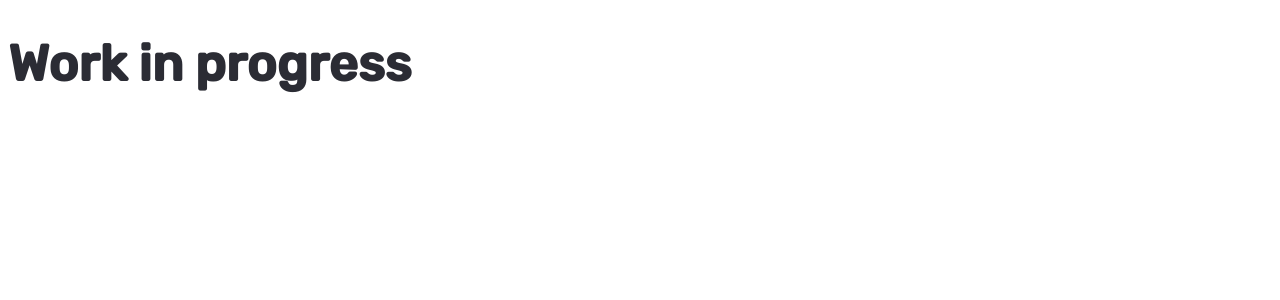
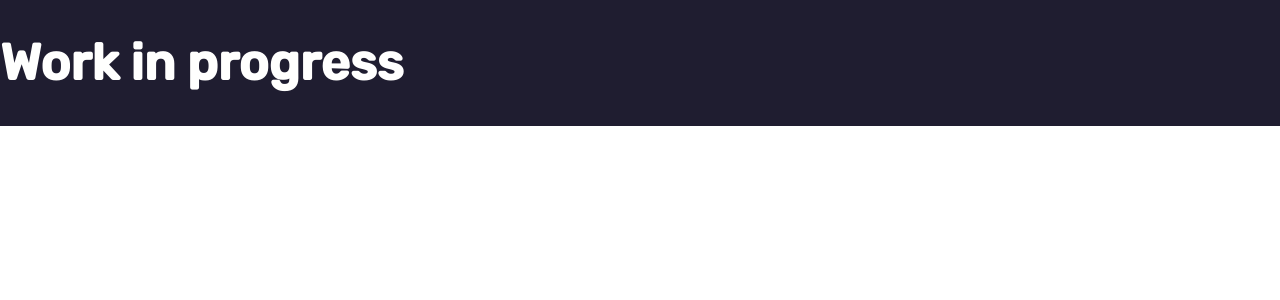
Before and after one commit to afternoon2/svg-gradient-editor, a React (Create React App) app: page / in a window 1280 px wide. Shown: the top 300 px of the page. Built offline with nearby package versions, Linux system fonts and the light colour scheme.

Commit message:
refactor(globalstyle): add GlobalStyle component with normalize css

```diff
--- a/src/App.tsx
+++ b/src/App.tsx
@@ -2,11 +2,16 @@ import * as React from 'react';
 import AppState from 'components/states/app';
 import Theme from 'components/theme';
 import Heading from 'components/common/heading';
+import Container from 'components/common/container';
+import GlobalStyle from 'components/theme/globalStyle';
 
 const App: React.FC = () => (
   <AppState>
     <Theme>
-      <Heading level={1}>Work in progress</Heading>
+      <GlobalStyle />
+      <Container>
+        <Heading level={1}>Work in progress</Heading>
+      </Container>
     </Theme>
   </AppState>
 );
--- /dev/null
+++ b/src/components/common/container/Container.tsx
@@ -0,0 +1,10 @@
+import { setLightness } from 'polished';
+import styled from '../../theme/styledComponents';
+
+const Container = styled.div`
+  position: relative;
+  display: flex;
+  background-color: ${(props): string => setLightness(0.15, props.theme.colors.background)};
+`;
+
+export default Container;
--- /dev/null
+++ b/src/components/common/container/index.ts
@@ -0,0 +1,3 @@
+import Container from './Container';
+
+export default Container;
--- /dev/null
+++ b/src/components/theme/globalStyle.ts
@@ -0,0 +1,8 @@
+import { createGlobalStyle } from './styledComponents';
+import { normalize } from 'polished';
+
+const GlobalStyle = createGlobalStyle`
+  ${normalize()}
+`;
+
+export default GlobalStyle;
--- a/src/context/app/context.ts
+++ b/src/context/app/context.ts
@@ -2,7 +2,7 @@ import { AppContextValue, AppState } from './interfaces';
 import { createContext } from 'react';
 
 export const appInitialState: AppState = {
-  theme: 'light',
+  theme: 'dark',
 };
 
 export default createContext<AppContextValue>({
```
Also changed, not shown: 1 other file (tests, documents, lock files or other folders).
